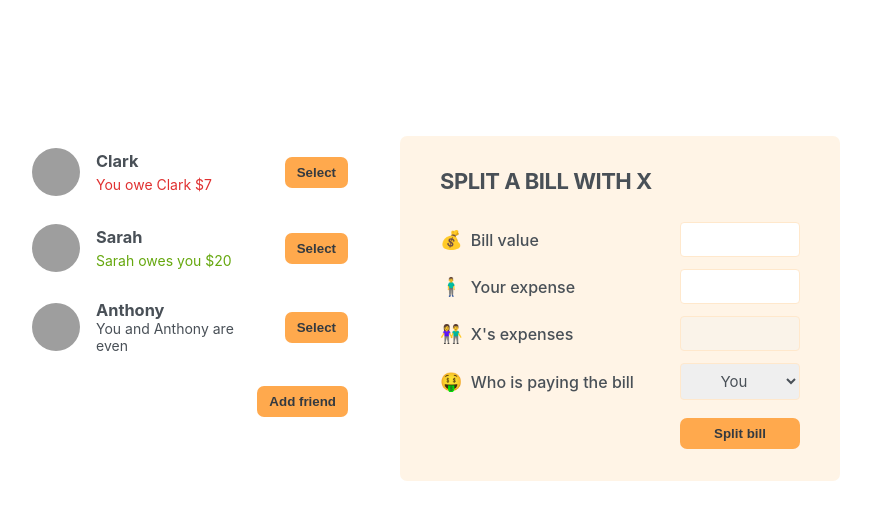
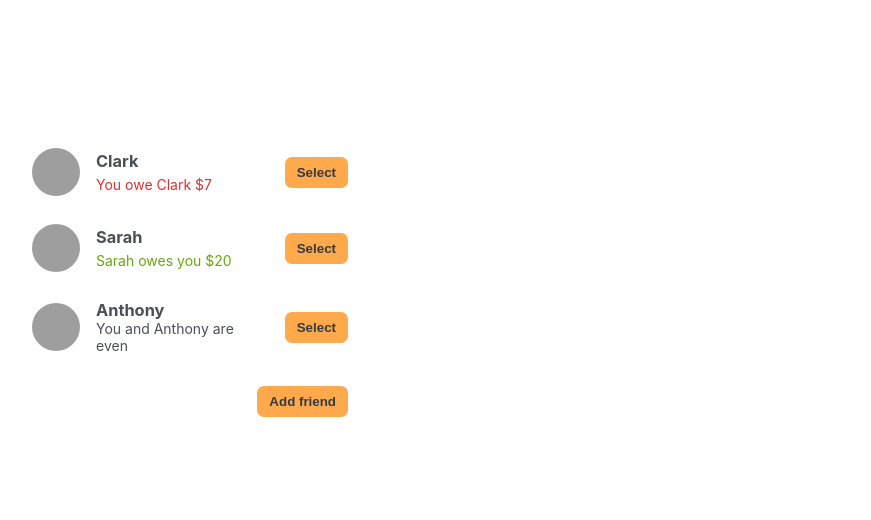
Before and after one commit to edmurneves/eatnsplit, a React (Create React App) app: page / in a window 1280 px wide. Shown: the top 520 px of the page, without its empty margins (210-1081 px from the left). Built offline with nearby package versions, Linux system fonts and the light colour scheme; grey boxes are pictures that could not be loaded.

Commit message:
Feat: Added the controlled elements to the split bill form

```diff
--- a/src/App.js
+++ b/src/App.js
@@ -32,6 +32,7 @@
 export default function App() {
   const [showAddFriend, setShowAddFriend] = useState(false);
   const [friends, setFriends] = useState(initialFriends);
+  const [selectedFriend, setSelectedfriend] = useState(null);
 
   function handleShowAddFriend() {
     setShowAddFriend((showAddFriend) => !showAddFriend);
@@ -42,33 +43,52 @@
     setShowAddFriend(false);
   }
 
+  function handleSelection(friend) {
+    // setSelectedfriend(friend);
+    setSelectedfriend((cur) => (cur?.id === friend.id ? null : friend));
+    setShowAddFriend(false);
+  }
+
   return (
     <div className="app">
       <div className="sidebar">
-        <FriendsList friends={friends} />
+        <FriendsList
+          friends={friends}
+          onSelection={handleSelection}
+          selectedFriend={selectedFriend}
+        />
+
         {showAddFriend && <FormAddFriend onAddFriend={handleAddFriend} />}
+
         <Button onClick={handleShowAddFriend}>
           {showAddFriend ? "Close" : "Add friend"}
         </Button>
       </div>
-      <FormSplitBill />
+      {selectedFriend && <FormSplitBill selectedFriend={selectedFriend} />}
     </div>
   );
 }
 
-function FriendsList({ friends }) {
+function FriendsList({ friends, onSelection, selectedFriend }) {
   return (
     <ul>
       {friends.map((friend) => (
-        <Friend friend={friend} key={friend.id} />
+        <Friend
+          friend={friend}
+          key={friend.id}
+          onSelection={onSelection}
+          selectedFriend={selectedFriend}
+        />
       ))}
     </ul>
   );
 }
 
-function Friend({ friend }) {
+function Friend({ friend, onSelection, selectedFriend }) {
+  const isSelected = selectedFriend?.id === friend.id;
+
   return (
-    <li>
+    <li className={isSelected ? "selected" : ""}>
       <img src={friend.image} alt={friend.name} />
       <h3>{friend.name}</h3>
 
@@ -83,7 +103,9 @@
         </p>
       )}
       {friend.balance === 0 && <p>You and {friend.name} are even</p>}
-      <Button>Select</Button>
+      <Button onClick={() => onSelection(friend)}>
+        {isSelected ? "Close" : "Select"}
+      </Button>
     </li>
   );
 }
@@ -132,24 +154,45 @@
   );
 }
 
-function FormSplitBill() {
+function FormSplitBill({ selectedFriend }) {
+  const [bill, setBill] = useState("");
+  const [paidByUser, setPaidByUser] = useState("");
+  const [whoIsPaying, setWhoIsPaying] = useState("user");
+
+  const paidByFriend = bill ? bill - paidByUser : "";
+
   return (
     <form className="form-split-bill">
-      <h2>Split a bill with X</h2>
+      <h2>Split a bill with {selectedFriend.name}</h2>
 
       <label>💰 Bill value</label>
-      <input type="text" />
+      <input
+        type="text"
+        value={bill}
+        onChange={(e) => setBill(Number(e.target.value))}
+      />
 
       <label>🧍‍♂️ Your expense</label>
-      <input type="text" />
+      <input
+        type="text"
+        value={paidByUser}
+        onChange={(e) =>
+          setPaidByUser(
+            Number(e.target.value) > bill ? paidByUser : Number(e.target.value)
+          )
+        }
+      />
 
-      <label>👫 X's expenses</label>
-      <input type="text" disabled />
+      <label>👫 {selectedFriend.name}'s expenses</label>
+      <input type="text" value={paidByFriend} disabled />
 
       <label>🤑 Who is paying the bill</label>
-      <select>
+      <select
+        value={whoIsPaying}
+        onChange={(e) => setWhoIsPaying(e.target.value)}
+      >
         <option value="user">You</option>
-        <option value="friend">X</option>
+        <option value="friend">{selectedFriend.name}</option>
       </select>
 
       <Button>Split bill</Button>
```
